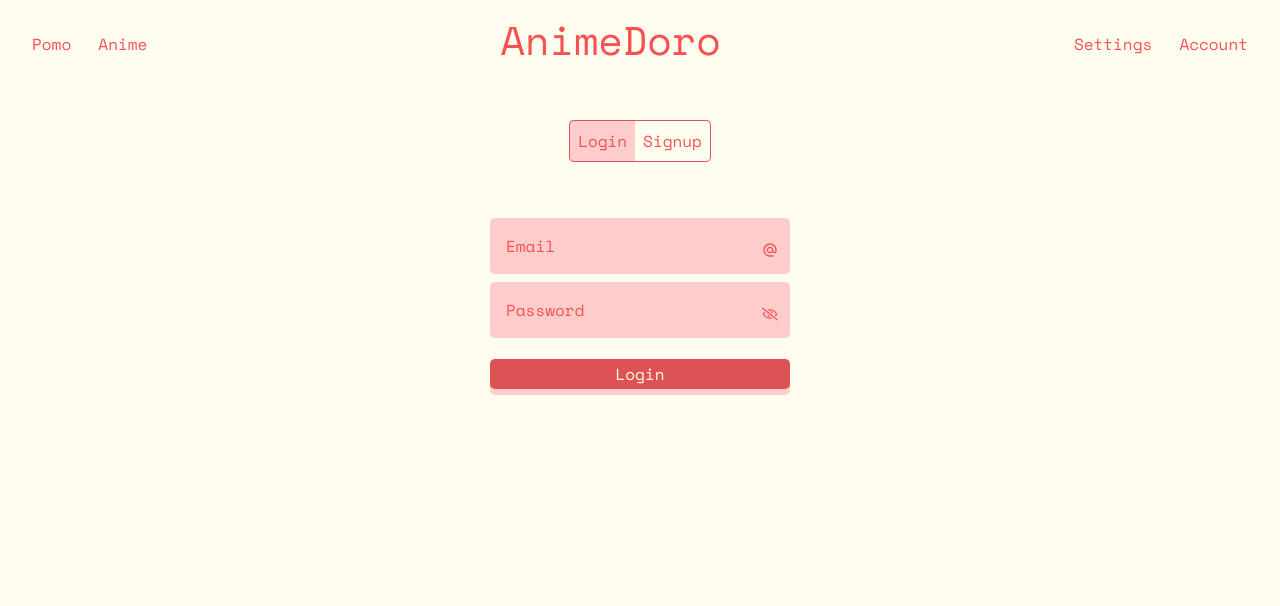
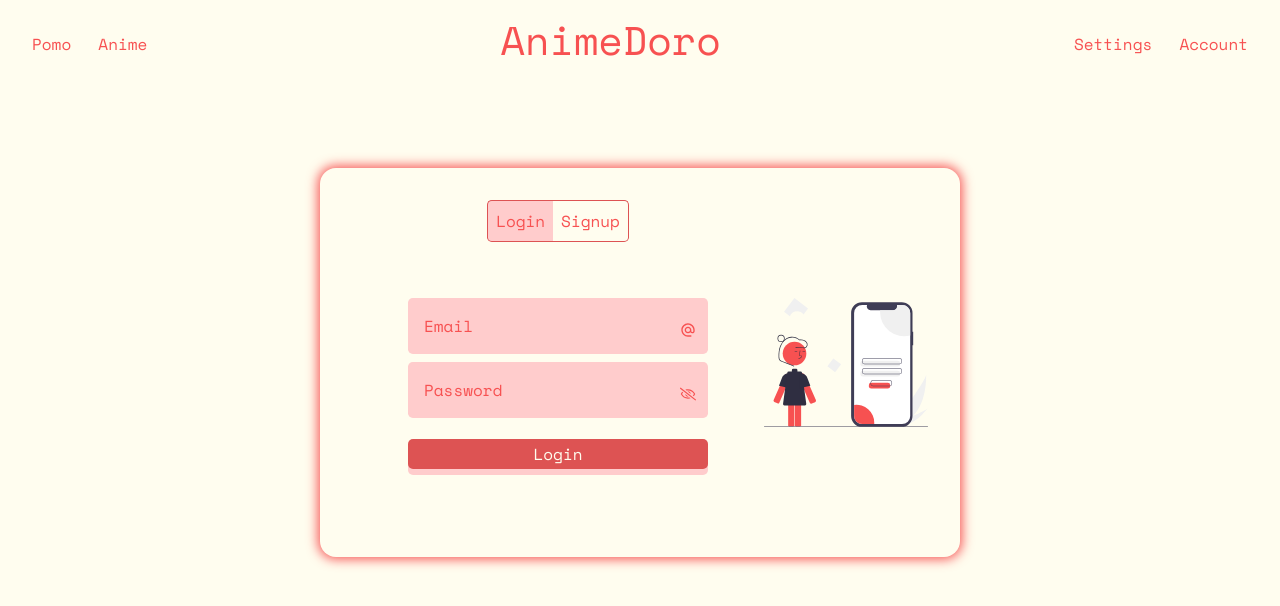
Before and after one commit to rajat4984/AnimeDoroClient, a React (Vite) app: page /auth in a window 1280 px wide. Shown: the top 606 px of the page. Built offline with nearby package versions, Linux system fonts and the light colour scheme.

Commit message:
authentication page on dekstop completed

```diff
--- a/src/App.jsx
+++ b/src/App.jsx
@@ -5,6 +5,7 @@ import CardPage from './components/CardPage';
 import Navbar from './components/Navbar';
 import 'react-toastify/dist/ReactToastify.css';
 import { BrowserRouter as Router, Routes, Route } from 'react-router-dom';
+import Popup from './components/Popup';
 
 function App() {
   const { isOpen } = useSelector((store) => store.global.popupSettings);
--- a/src/Pages/AuthenticationPage.jsx
+++ b/src/Pages/AuthenticationPage.jsx
@@ -8,6 +8,7 @@ const AuthenticationPage = () => {
 
   return (
     <div className="authentication-page">
+      <div>
         <div className="auth-switch">
           <div className="login">
             <input defaultChecked id="login" type="radio" name="auth" />
@@ -24,6 +25,10 @@ const AuthenticationPage = () => {
         </div>
         {formSwitch === 'login' ? <LoginForm /> : <SignupForm />}
       </div>
+      <div className='image'>
+        <img src="/assets/images/authImage.svg" />
+      </div>
+    </div>
   );
 };
 
--- a/src/styles/pages/authentication.scss
+++ b/src/styles/pages/authentication.scss
@@ -3,6 +3,10 @@
 
 .authentication-page {
   margin: 2em 1em;
+
+  .image {
+    display: none;
+  }
 
   .auth-switch {
     display: flex;
@@ -10,31 +14,50 @@
     justify-content: center;
     margin: 0 3em;
 
-
     border-radius: 0.3em;
 
     label {
       padding: 0.5em;
-    //   background-color: $secondary-red;
+      cursor: pointer;
+      //   background-color: $secondary-red;
       border: 1px solid $primary-red;
-      transition: .2s;
+      transition: 0.2s;
     }
 
-    .login label{
-        border-radius: .3em 0 0 .3em;
-        border-right: 0;
+    .login label {
+      border-radius: 0.3em 0 0 0.3em;
+      border-right: 0;
     }
 
-    .signup label{
-        border-radius: 0 .3em .3em 0 ;
-        border-left: 0;
+    .signup label {
+      border-radius: 0 0.3em 0.3em 0;
+      border-left: 0;
     }
 
     input[type='radio'] {
       display: none;
     }
     input[type='radio']:checked + label {
-        background-color: $secondary-red;
+      background-color: $secondary-red;
     }
   }
+
+  @include lg {
+    display: flex;
+    align-items: center;
+    padding: 2em;
+    width: 50%;
+    margin: 5em auto;
+    box-shadow: 0px 0px 12px 2px rgba(247, 81, 81, 1);
+    border-radius: 1em;
+
+    .image {
+      display: block;
+      width: 300px;
+      img {
+        max-width: 100%;
+      }
+    }
+    display: flex;
+  }
 }
```
Also changed, not shown: public/assets/images/authImage.svg (added). Lines whose indentation alone changed are shown as unchanged.
